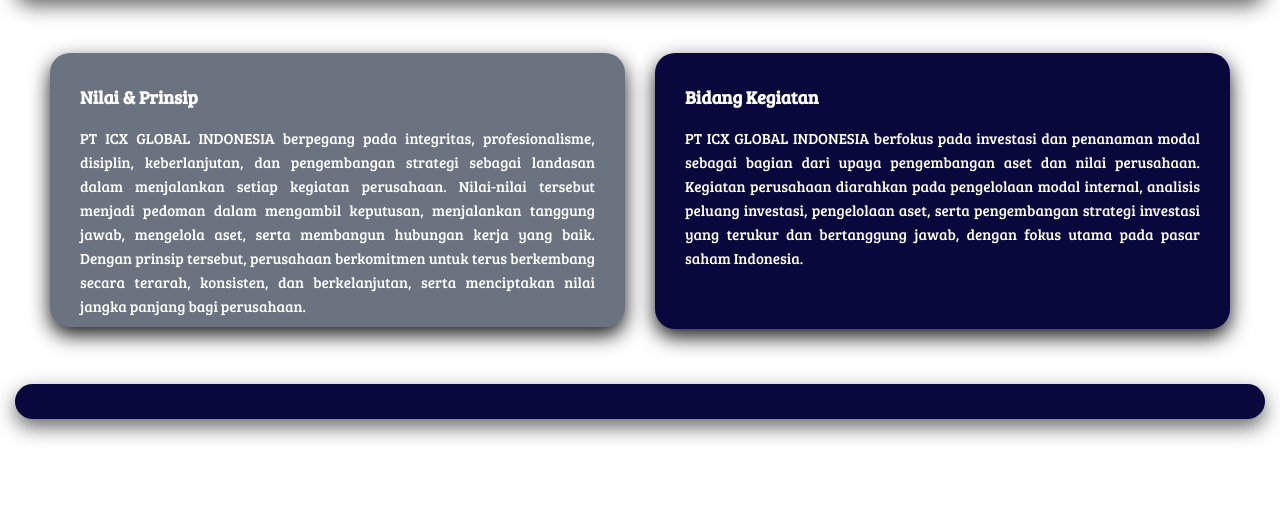
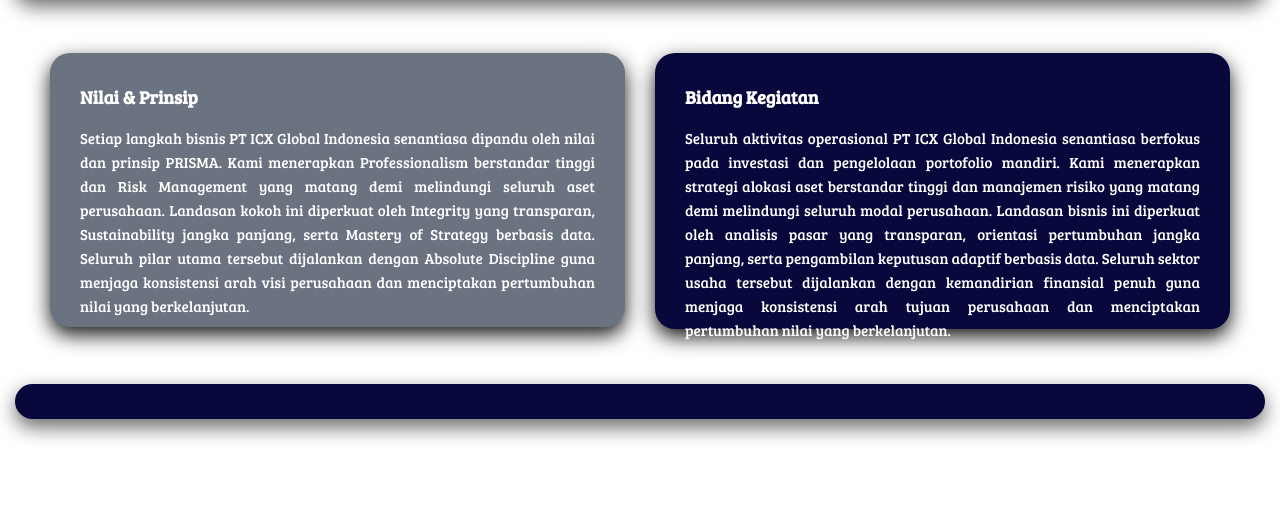
Before and after one commit to icxglobalid/icx-global-indonesia, a plain HTML site: page index.html in a window 1280 px wide. Shown: the part 1945-2461 px from the top of the page. Drawn offline with Linux system fonts and the light colour scheme.

Commit message:
Update index.html

```diff
--- a/index.html
+++ b/index.html
@@ -147,7 +147,7 @@
         <div class="nilai-card">
             <h3 data-id="nilai_prinsip">Nilai & Prinsip</h3>
             <p data-id="text_nilai_prinsip">
-               PT ICX GLOBAL INDONESIA berpegang pada integritas, profesionalisme, disiplin, keberlanjutan, dan pengembangan strategi sebagai landasan dalam menjalankan setiap kegiatan perusahaan. Nilai-nilai tersebut menjadi pedoman dalam mengambil keputusan, menjalankan tanggung jawab, mengelola aset, serta membangun hubungan kerja yang baik. Dengan prinsip tersebut, perusahaan berkomitmen untuk terus berkembang secara terarah, konsisten, dan berkelanjutan, serta menciptakan nilai jangka panjang bagi perusahaan.
+               Setiap langkah bisnis PT ICX Global Indonesia senantiasa dipandu oleh nilai dan prinsip PRISMA. Kami menerapkan Professionalism berstandar tinggi dan Risk Management yang matang demi melindungi seluruh aset perusahaan. Landasan kokoh ini diperkuat oleh Integrity yang transparan, Sustainability jangka panjang, serta Mastery of Strategy berbasis data. Seluruh pilar utama tersebut dijalankan dengan Absolute Discipline guna menjaga konsistensi arah visi perusahaan dan menciptakan pertumbuhan nilai yang berkelanjutan.
             </p>
         </div>
     </div>
@@ -156,8 +156,7 @@
         <div class="kegiatan-card">
             <h3 data-id="bidang_kegiatan_judul">Bidang Kegiatan</h3>
             <p data-id="text_bidang_kegiatan">
-               PT ICX GLOBAL INDONESIA berfokus pada investasi dan penanaman modal sebagai bagian dari upaya pengembangan aset dan nilai perusahaan. Kegiatan perusahaan diarahkan pada pengelolaan modal internal, analisis peluang investasi, pengelolaan aset, serta pengembangan strategi investasi yang terukur dan bertanggung jawab, dengan fokus utama pada pasar saham Indonesia.
-            </p>
+               Seluruh aktivitas operasional PT ICX Global Indonesia senantiasa berfokus pada investasi dan pengelolaan portofolio mandiri. Kami menerapkan strategi alokasi aset berstandar tinggi dan manajemen risiko yang matang demi melindungi seluruh modal perusahaan. Landasan bisnis ini diperkuat oleh analisis pasar yang transparan, orientasi pertumbuhan jangka panjang, serta pengambilan keputusan adaptif berbasis data. Seluruh sektor usaha tersebut dijalankan dengan kemandirian finansial penuh guna menjaga konsistensi arah tujuan perusahaan dan menciptakan pertumbuhan nilai yang berkelanjutan.
         </div>
     </div>
 </section>
```
